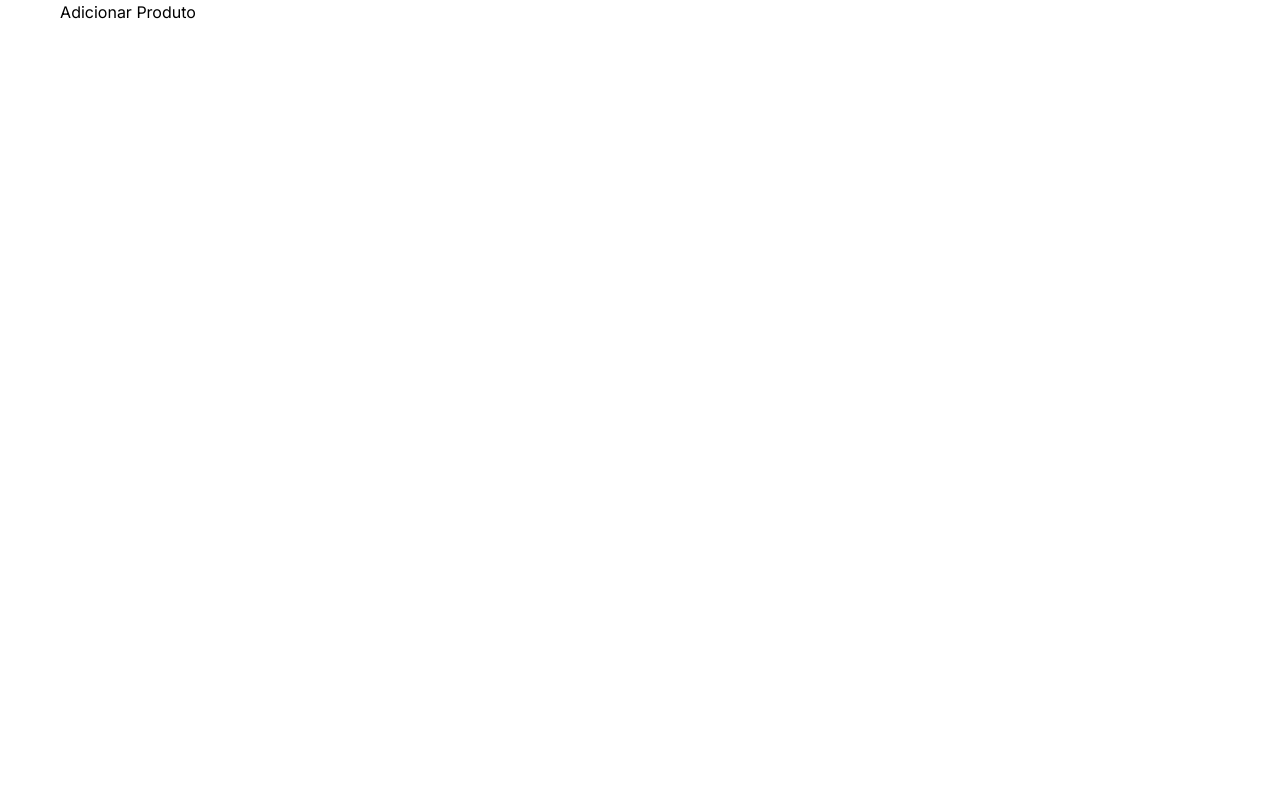
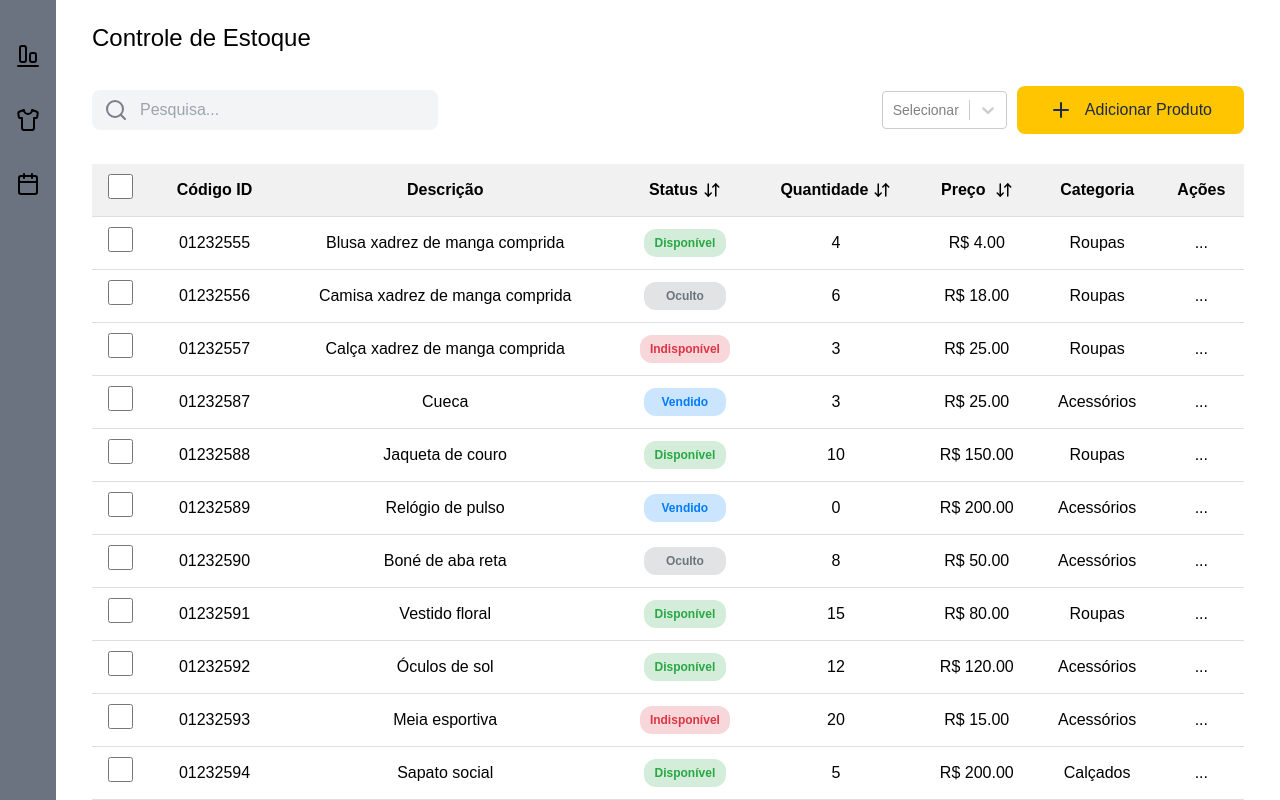
Before and after one commit to Re-vest/web, a React (Vite) app: page / in a window 1280 px wide. Shown: the top 800 px of the page. Built offline with nearby package versions, Linux system fonts and the light colour scheme; a web font is replaced by a local one.

Commit message:
Alterações no modal

```diff
--- a/src/App.jsx
+++ b/src/App.jsx
@@ -1,36 +1,36 @@
-// import { Base } from "./pages/base/Index";
-// import { CalendarPage } from "./pages/Calendar";
-// import { Home } from "./pages/Home";
-// import { Estoque } from "./pages/Estoque/Estoque.jsx";
-// import Modal from "./components/Estoque/Modal.jsx";
+import { Base } from "./pages/base/Index";
+import { CalendarPage } from "./pages/Calendar";
+import { Home } from "./pages/Home";
+import { Estoque } from "./pages/Estoque/Estoque.jsx";
+import Modal from "./components/Estoque/Modal.jsx";
 
 
-// function App() {
+function App() {
+  return (
+    <>
+      < Estoque/>
+    </>
+  );
+}
+
+export default App;
+
+// import React, { useState } from "react";
+// import CadastroProdutoModal from "./components/ModalProduto";
+
+// const App = () => {
+//   const [modalOpen, setModalOpen] = useState(false);
+
 //   return (
-//     <>
-//       < />
-//     </>
+//     <div>
+//       <button onClick={() => setModalOpen(true)}>Adicionar Produto</button>
+
+//       <CadastroProdutoModal
+//         isOpen={modalOpen}
+//         onClose={() => setModalOpen(false)}
+//       />
+//     </div>
 //   );
-// }
+// };
 
 // export default App;
-
-import React, { useState } from "react";
-import CadastroProdutoModal from "./components/ModalProduto";
-
-const App = () => {
-  const [modalOpen, setModalOpen] = useState(false);
-
-  return (
-    <div>
-      <button onClick={() => setModalOpen(true)}>Adicionar Produto</button>
-
-      <CadastroProdutoModal
-        isOpen={modalOpen}
-        onClose={() => setModalOpen(false)}
-      />
-    </div>
-  );
-};
-
-export default App;
--- a/src/components/Button.jsx
+++ b/src/components/Button.jsx
@@ -1,9 +1,8 @@
-export function Button({ text, icon, secondary = false, style }) {
+export function Button({ text, icon, secondary = false, style, onClick }) {
   return (
-    <button style={style} data-secondary={secondary} className="h-fit px-8 py-3 flex items-center gap-3 bg-yellow-600 rounded-lg text-blue-950 data-[secondary=true]:bg-blue-500 data-[secondary=true]:text-white">
+    <button style={style} data-secondary={secondary} onClick={onClick} className="h-fit px-8 py-3 flex items-center gap-3 bg-yellow-600 rounded-lg text-blue-950 data-[secondary=true]:bg-blue-500 data-[secondary=true]:text-white">
       {icon}
       {text}
-
     </button>
   )
 }
--- a/src/components/Estoque/Acoes.jsx
+++ b/src/components/Estoque/Acoes.jsx
@@ -4,20 +4,29 @@ import { Plus, Search } from "lucide-react";
 import { Button } from "../Button";
 import Filter from "./Filter";
 
-export const Acoes = ({ products, setSearchTerm, options, handleFilterChange }) => {
-
+export const Acoes = ({
+  products,
+  setSearchTerm,
+  options,
+  handleFilterChange,
+  onClick
+}) => {
   return (
     <div className="header">
       <div className="search">
         <Input
           placeholder="Pesquisa..."
-          icon={<Search w-full/>}
+          icon={<Search w-full />}
           onChange={setSearchTerm} // Capturando a pesquisa
         />
       </div>
       <div className="acoes">
-        <Filter options={options} handleFilterChange={handleFilterChange}/>
-        <Button text={"Adicionar Produto"} icon={<Plus size={24} />} />
+        <Filter options={options} handleFilterChange={handleFilterChange} />
+        <Button
+          text={"Adicionar Produto"}
+          icon={<Plus size={24} />}
+          onClick={onClick}
+        />
       </div>
     </div>
   );
--- a/src/components/Estoque/Filter.jsx
+++ b/src/components/Estoque/Filter.jsx
@@ -9,7 +9,6 @@ const makeAnimation = MakeAnimation();
 const Filter = ({options, handleFilterChange}) => (
   <div style={{ maxWidth: "570px", fontSize: "14px" }}>
     <Select
-      className="z-[999]"
       options={options}
       onChange={(e) => handleFilterChange(e)}
       isMulti
--- a/src/components/Input.jsx
+++ b/src/components/Input.jsx
@@ -1,11 +1,11 @@
-export function Input({ icon, placeholder, onChange }) {
+export function Input({ icon, placeholder, onChange, type="text", maxLength}) {
   return (
     <div className="h-fit w-full bg-[#F3F4F6] flex items-center gap-3 px-3 py-2 rounded-lg">
       <div className="text-[#7C7C8A]">
 
       {icon}
       </div>
-      <input onChange={e => onChange(e.target.value)} placeholder={placeholder} type="text" className="w-full bg-transparent outline-none border-none " />
+      <input min={maxLength} onChange={e => onChange(e.target.value)} placeholder={placeholder} type={type} className="w-full bg-transparent outline-none border-none " />
     </div>
   )
 }
--- a/src/components/ModalProduto.jsx
+++ b/src/components/ModalProduto.jsx
@@ -3,7 +3,7 @@ import Modal from "react-modal";
 import "../styles/ModalProduto.css"; // Importação do CSS
 import PickList from "./picklist";
 import { Input } from "./Input";
-import {Button} from "./Button"
+import { Button } from "./Button";
 
 Modal.setAppElement("#root");
 
@@ -45,6 +45,7 @@ const CadastroProdutoModal = ({ isOpen, onClose }) => {
       contentLabel="Cadastrar Produto"
       className="modal"
       overlayClassName="modal-overlay"
+      shouldCloseOnOverlayClick={false}
     >
       <h2>Controle de Estoque › Adicionar Produto</h2>
       <form className="formulario" onSubmit={handleSubmit}>
@@ -59,15 +60,42 @@ const CadastroProdutoModal = ({ isOpen, onClose }) => {
         <div className="select-options">
           <div className="select-tipo">
             <label>Tipo:</label>
-            <PickList />
+            <PickList
+              options={[
+                { label: "Calçados", value: "roupas-calcados" },
+                { label: "Camisas", value: "roupas-camisas" },
+                { label: "Calças", value: "roupas-calcas" },
+                { label: "Blusas", value: "roupas-blusas" },
+                { label: "Vestidos", value: "roupas-vestidos" },
+                { label: "Shorts", value: "roupas-shorts" },
+                { label: "Outros (Roupas)", value: "roupas-outros" },
+                { label: "Bolsas", value: "acessorios-bolsas" },
+                { label: "Cintos", value: "acessorios-cintos" },
+                { label: "Relógios", value: "acessorios-relogios" },
+                { label: "Óculos de Sol", value: "acessorios-oculos-de-sol" },
+                { label: "Outros (Acessórios)", value: "acessorios-outros" },
+              ]}
+            />
           </div>
           <div className="select-categoria">
             <label>Categoria:</label>
-            <PickList />
+            <PickList
+              options={[
+                { label: "Roupas", value: "roupas" },
+                { label: "Acessórios", value: "acessorios" },
+              ]}
+            />
           </div>
           <div className="select-status">
-          <label>Status</label>
-          <PickList />
+            <label>Status</label>
+            <PickList
+              options={[
+                { label: "Disponível", value: "disponivel" },
+                { label: "Indisponível", value: "indisponivel" },
+                { label: "Oculto", value: "oculto" },
+                { label: "Vendido", value: "vendido" },
+              ]}
+            />
           </div>
         </div>
 
@@ -103,27 +131,33 @@ const CadastroProdutoModal = ({ isOpen, onClose }) => {
         <div className="caracteristicas">
           <div className="input-cor">
             <label>Cor:</label>
-            <Input/>
+            <Input />
           </div>
           <div className="input-tamanho">
             <label>Tamanho:</label>
-            <Input/>
+            <Input />
           </div>
         </div>
         <div className="atributos">
           <div className="input-preco">
             <label>Preço:</label>
-            <Input/>
+            <Input
+              type="number"
+              value={preco}
+              onChange={handlePrecoChange}
+              placeholder="0,00"
+              maxLength={0}
+            />
           </div>
 
           <div className="input-estampa">
             <label>Estampa:</label>
-            <Input/>
+            <Input />
           </div>
         </div>
         <div className="form-group">
           <label>Anexar Imagem:</label>
-          <input type="file" onChange={handleImageUpload} multiple />
+          <input  type="file" onChange={handleImageUpload} multiple />
         </div>
         <div className="image-preview">
           {images.map((image, index) => (
@@ -140,12 +174,8 @@ const CadastroProdutoModal = ({ isOpen, onClose }) => {
           ))}
         </div>
         <div className="form-actions">
-          <Button text={"Cancelar"} secondary style={{textAlign:"center"}}/>
-          <Button text={"Salvar"}/>
-          {/* <button type="button" onClick={onClose}>
-            Cancelar
-          </button>
-          <button type="submit">Cadastrar</button> */}
+          <Button text={"Cancelar"} secondary style={{ textAlign: "center" }} />
+          <Button text={"Salvar"} onClick={{}}/>
         </div>
       </form>
     </Modal>
--- a/src/components/picklist.jsx
+++ b/src/components/picklist.jsx
@@ -1,14 +1,11 @@
 import React from 'react'
 import Select from 'react-select'
 
-const options = [
-  { value: 'chocolate', label: 'Chocolate' },
-  { value: 'strawberry', label: 'Strawberry' },
-  { value: 'vanilla', label: 'Vanilla' }
-]
+const options = []
 
-const PickList = () => (
-  <Select options={options} />
+
+const PickList = ({options}) => (
+  <Select placeholder="Selecionar" options={options} />
 )
 
 export default PickList;
--- a/src/pages/Estoque/Estoque.jsx
+++ b/src/pages/Estoque/Estoque.jsx
@@ -5,8 +5,10 @@ import { Header } from "../../components/Estoque/Header";
 import { LinhaProduto } from "../../components/Estoque/LinhaProduto";
 import { Acoes } from "../../components/Estoque/Acoes";
 import { Navbar } from "../../components/Navbar";
+import CadastroProdutoModal from "../../components/ModalProduto";
 
 export const Estoque = () => {
+  const [modalOpen, setModalOpen] = useState(false);
   const [produtos, setProdutos] = useState([
     {
       id: "01232555",
@@ -142,7 +144,7 @@ export const Estoque = () => {
       preco: 250.0,
       categoria: "Acessórios",
       selecionado: false,
-    }
+    },
 
     // Adicione mais produtos conforme necessário
   ]);
@@ -265,6 +267,7 @@ export const Estoque = () => {
           setSearchTerm={setSearchTerm}
           options={filterOptions}
           handleFilterChange={handleFilterChange}
+          onClick={() => setModalOpen(true)}
         />
 
         {/* Tabela de produtos */}
@@ -292,6 +295,10 @@ export const Estoque = () => {
             ))}
           </tbody>
         </table>
+        <CadastroProdutoModal
+          isOpen={modalOpen}
+          onClose={() => setModalOpen(false)}
+        />
       </div>
     </div>
   );
--- a/src/styles/ModalProduto.css
+++ b/src/styles/ModalProduto.css
@@ -1,7 +1,6 @@
 .modal {
   width: 900px;
   height: auto;
-  margin: auto;
   background-color: #ffffff;
   padding: 32px;
   border-radius: 8px;
@@ -27,12 +26,6 @@
   flex-direction: column;
 }
 
-.input-nome,
-.textarea-descricao {
-  width: 100%;
-  border-radius: 5px;
-}
-
 .select-options {
   display: flex;
   width: 100%;
@@ -47,12 +40,6 @@
   width: 100%;
   flex-direction: column;
   gap: 5px;
-}
-
-.select-tipo select,
-.select-categoria select .select-status select {
-  width: 100%;
-  border-radius: 5px;
 }
 
 .checkbox-group {
@@ -111,21 +98,18 @@
 }
 
 .form-group select,
-.form-group input,
-.form-group textarea {
+.form-group input {
   width: calc(
     100% - 210px
-  ); /* Ajusta o input para compensar a largura da label */
+  );
   border-radius: 5px;
   padding: 5px;
   border: 1px solid #ccc;
-  box-sizing: border-box;
 }
 
 .image-preview {
   display: flex;
-  gap: 10px;
-  margin-top: 10px;
+  margin-top: 5px;
 }
 
 .image-container {
@@ -133,8 +117,8 @@
 }
 
 .preview-img {
-  width: 60px;
-  height: 60px;
+  width: 50px;
+  height: 50px;
   object-fit: cover;
 }
 
@@ -156,27 +140,10 @@
   gap: 10px;
 }
 
-button {
-  width: 20%;
-  padding: 10px 20px;
-  border: none;
-  border-radius: 5px;
-  cursor: pointer;
-}
-
-button[type="submit"] {
-  background-color: #555;
-  color: white;
-}
-
-button[type="button"] {
-  background-color: #ddd;
-}
-
 .formulario {
   display: flex;
   flex-direction: column;
-  gap: 10px;
+  gap: 5px;
 }
 
 .group-status {
@@ -185,11 +152,12 @@ button[type="button"] {
   width: 100%;
 }
 
-.group-status select {
-  width: 100%;
-  border-radius: 5px;
-}
-
 .form-group input {
   width: 2000px;
 }
+
+input[type="number"]::-webkit-inner-spin-button,
+input[type="number"]::-webkit-outer-spin-button {
+  -webkit-appearance: none;
+  margin: 0;
+}
--- a/src/styles/estoque.css
+++ b/src/styles/estoque.css
@@ -44,7 +44,6 @@
   position: sticky; /* Fixa o cabeçalho da tabela */
   top: 0; /* Faz o cabeçalho ficar fixo no topo */
   background-color: #f1f1f1; /* Estilo de fundo do cabeçalho */
-  z-index: 1; /* Garante que o cabeçalho fique sobre o conteúdo */
   padding: 10px;
   text-align: center;
 }
```
